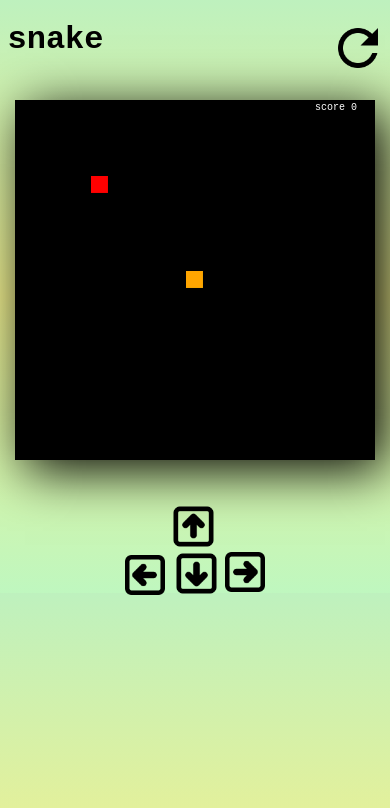
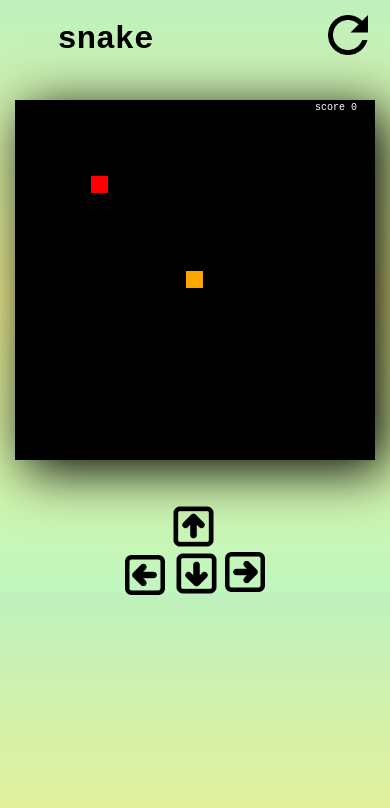
Before and after one commit to rcread/snake, a plain HTML site: page index.html in a window 390 px wide. Drawn offline with Linux system fonts and the light colour scheme.

Commit message:
css changes for mobile

```diff
--- a/main.css
+++ b/main.css
@@ -25,6 +25,7 @@ canvas{
 }
 
 h1{
+    margin-left: 50px;
     padding: 0px;
     font-weight: bold;
     font-family: courier new;
@@ -43,6 +44,9 @@ header{
     position: relative;
     top: 10px;
     right: 0px;
+    margin-right: 50px;
+    height: 10px;
+    width: 10px;
 }
 
 button img{
```
